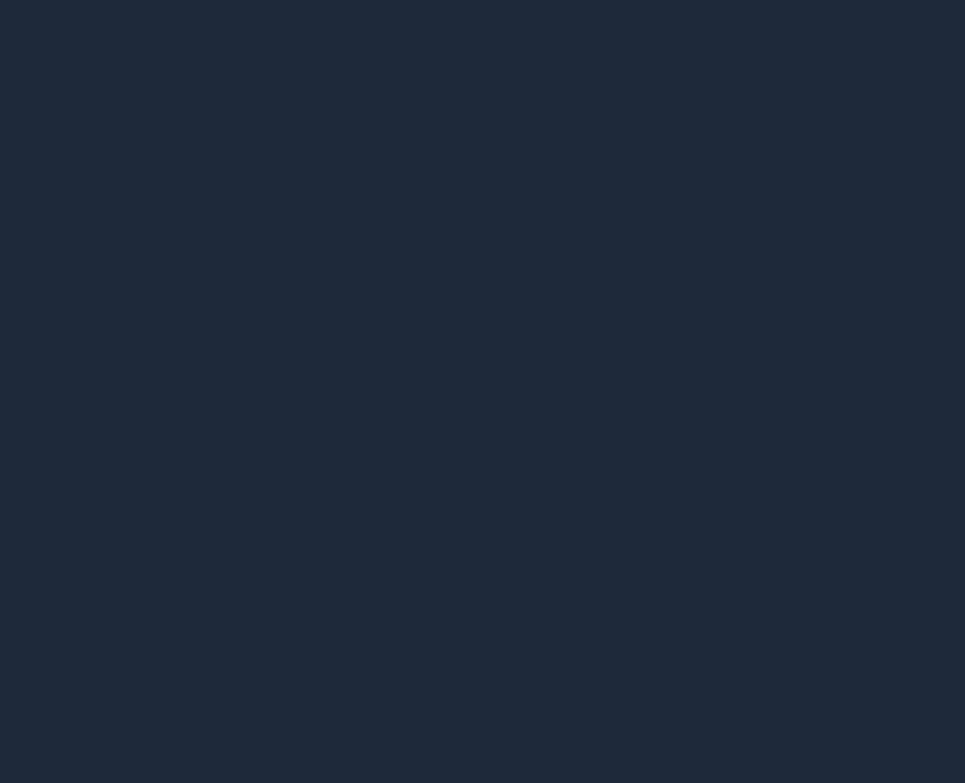
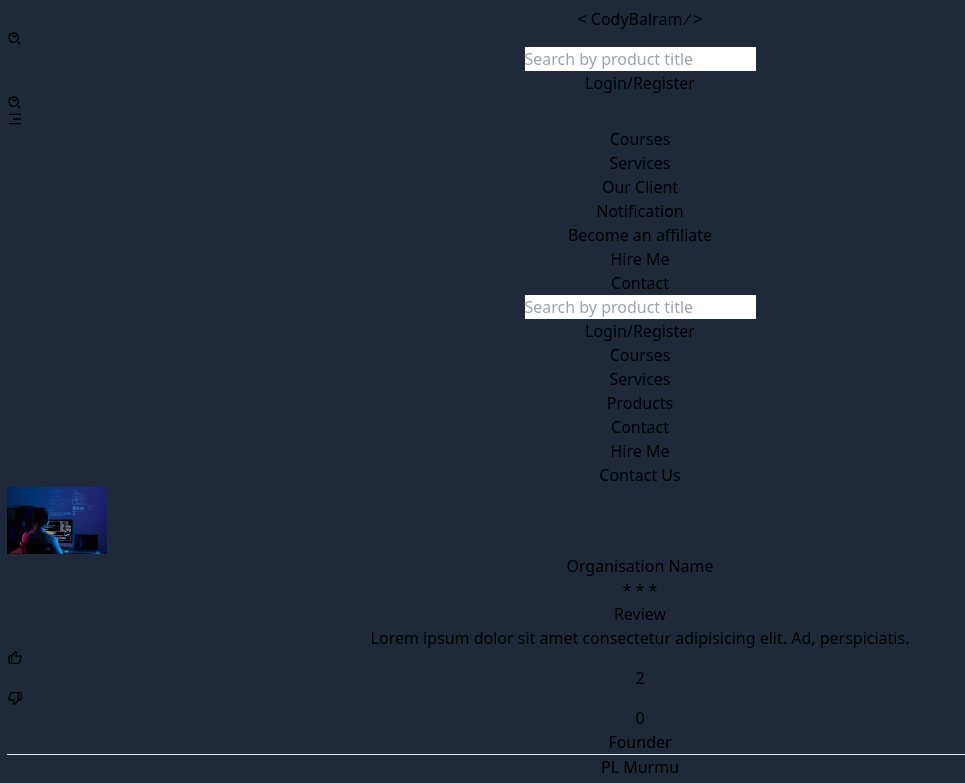
Before and after one commit to BalramMurmu413/codybalram, a React (Vite) app in the folder client/: page /client in a window 1280 px wide. Before the commit this address had no page. Shown: the top 783 px of the page, without its empty margins (0-965 px from the left). Built offline with nearby package versions, Linux system fonts and the light colour scheme; the HTML template or start-up script is replaced by a standard one.

Commit message:
our client page added

```diff
--- a/client/src/App.jsx
+++ b/client/src/App.jsx
@@ -10,6 +10,7 @@ import CreateProfile from './Pages/CreateProfile.jsx'
 import Logout from './Components/HomePage.jsx'
 import MaintanancePage from './Pages/MaintanancePage.jsx';
 import HireMe from './Pages/HireMe.jsx';
+import ClientPage from './Pages/ClientPage.jsx';
 
 
 function App() {
@@ -19,6 +20,7 @@ function App() {
             <Route path="/" element={<Home />} />
             <Route path="/login" element={<Login />} />
             <Route path="/chat" element={<Chat />} />
+            <Route path="/client" element={<ClientPage/>} />
             <Route path="/contact" element={<Contact />} />
             <Route path="/createProfile" element={<CreateProfile />} />
             <Route path="/maintanancePage" element={<MaintanancePage />} />
--- a/client/src/Components/Header.jsx
+++ b/client/src/Components/Header.jsx
@@ -57,7 +57,7 @@ function Header() {
                             <Link to='/maintanancePage'>
                             <li className='hover:bg-slate-600 py-2 cursor-pointer  px-4 border-none rounded font-semibold text-white '>Services</li>
                             </Link>
-                            <Link to='/maintanancePage'>
+                            <Link to='/client'>
                             <li className='hover:bg-slate-600 py-2 cursor-pointer  px-4 border-none font-semibold rounded text-white '>Our Client</li>
                             </Link>
 
--- /dev/null
+++ b/client/src/Pages/ClientPage.jsx
@@ -0,0 +1,52 @@
+import React from 'react'
+import sample from '/Images/computer.jpg'
+import { BiLike } from "react-icons/bi";
+import { BiDislike } from "react-icons/bi";
+
+import Header from '../Components/Header.jsx'
+import Footer from '../Components/Footer.jsx'
+export default function ClientPage() {
+  return (
+    <>
+      <Header/>
+    <section className='h-screen w-full'>
+
+    <div>
+        <div className=' w-10/12 min-h-8  m-auto flex flex-row flex-wrap items-center justify-around'>
+            <div className='h-80 w-64 border-2 hover:scale-125 duration-100'>
+                        <div className='flex flex-col'>
+                            <div className=' flex flex-row justify-around items-center'>
+                                  <img src={sample} width={100} height={100} alt="" className=' rounded-full' />
+                                  <div className='flex flex-col items-start'>
+                                  <h3 className='text-pink-500'>Organisation Name</h3>
+                                  <h3 className='text-white text-2xl'> *  *  * </h3>
+                                  </div>
+                            </div>
+
+                              <div>
+                                  <h1 className='text-white font-bold'>Review</h1>
+                            <p className='text-white italic'>Lorem ipsum dolor sit amet consectetur adipisicing elit. Ad, perspiciatis.</p>
+                              </div>
+                              <div>
+                                  <ul className='flex flex-row justify-around'>
+                                      <li className='flex flex-row items-center text-white'>
+                                          <BiLike />
+                                          <span>2</span>
+                                      </li>
+                                      <li className='flex flex-row items-center text-white'>
+                                          <BiDislike />
+                                          <span>0</span>
+                                      </li>
+                                  </ul>
+                              </div>
+                            </div>
+                        </div>
+            </div>
+        </div>
+
+</section>
+
+      <Footer/>
+    </>
+  )
+}
--- a/client/src/Pages/HireMe.jsx
+++ b/client/src/Pages/HireMe.jsx
@@ -57,7 +57,7 @@ const HireMe = () => {
           </div>
           <div>
           <div>
-              <h1 className='text-white  text-3xl' >What I Bring to Your Team  <span onClick={()=> setToggleB(!toggleB)} className='cursor-pointer select-none rounded-full border-[1px]'> &darr;</span></h1>
+              <h1 className='text-white  text-3xl' >What I Bring to Your Team  <span onClick={()=> setToggleB(!toggleB)} className='cursor-pointer select-none rounded-full border-[1px] '> &darr;</span></h1>
               <ul className={`text-white flex flex-col   list-decimal items-start my-10 mx-10
 
                 ${toggleB
```
